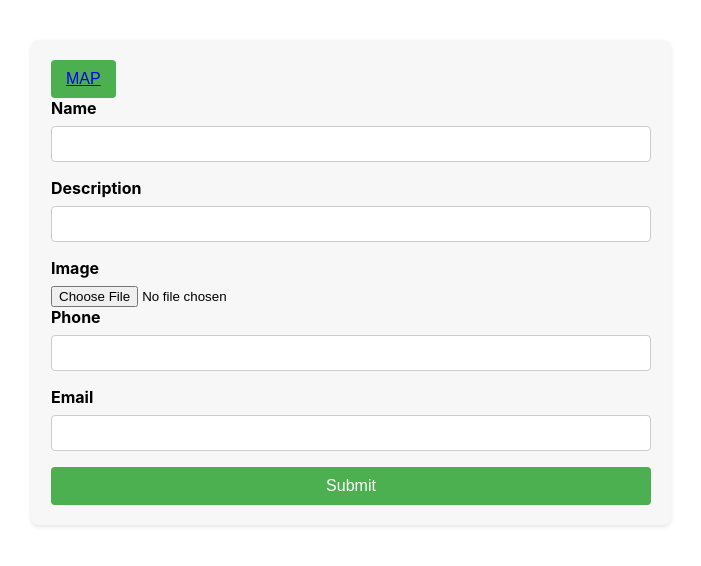
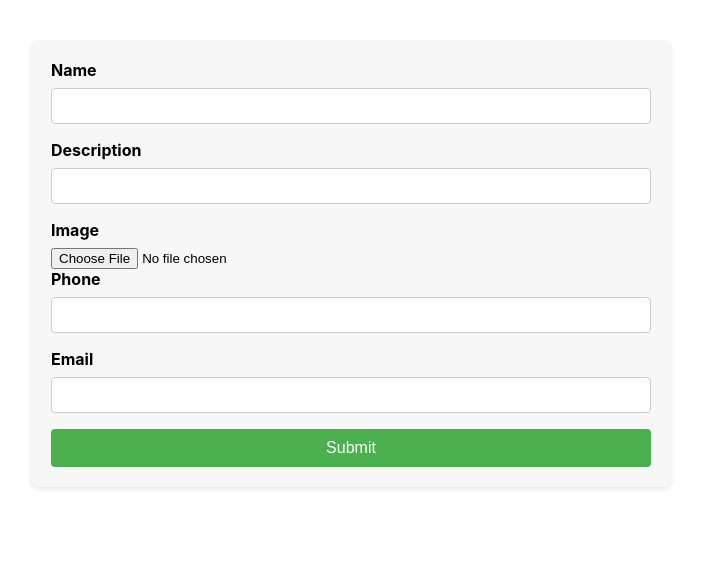
Before and after one commit to Prince-Sharma002/complain-frontend, a React (Create React App) app: page / in a window 1280 px wide. Shown: the part 120-686 px from the top of the page, without its empty margins (289-990 px from the left). Built offline with nearby package versions, Linux system fonts and the light colour scheme; no server answers.

Commit message:
fix email sent

```diff
--- a/src/components/ComplainPortal.jsx
+++ b/src/components/ComplainPortal.jsx
@@ -80,7 +80,7 @@ const ComplainPortal = () => {
 
     if (!response.ok) {
         // Handle non-2xx HTTP responses
-        alert( "complain register" );
+        alert( "Complain Registered successful" );
         return;
     }
 
@@ -101,8 +101,6 @@ const ComplainPortal = () => {
   return (
     <div className="container">
 
-
-    <button type="button"> <a href='https://complain-frontend.vercel.app/admin'> MAP </a> </button>
       <form onSubmit={submithandler}>
         <label htmlFor="username">Name</label>
         <input
```
